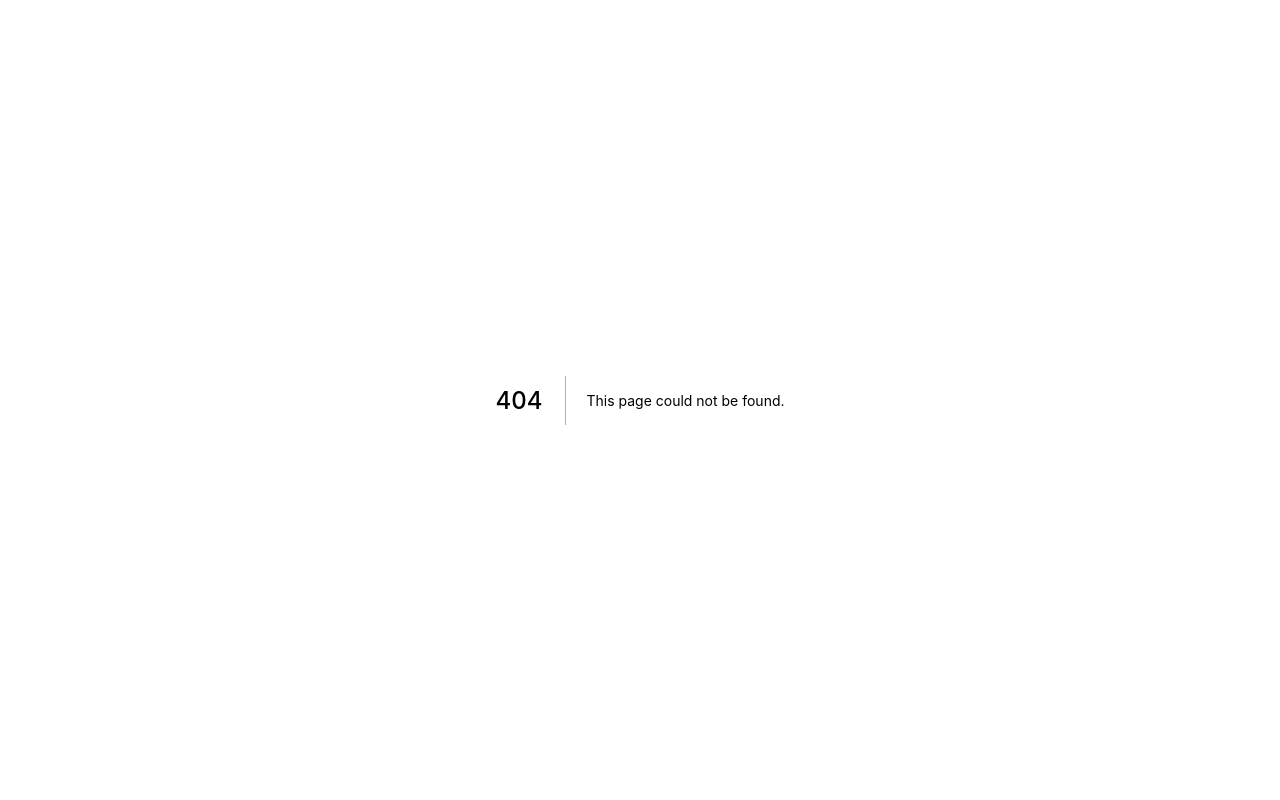
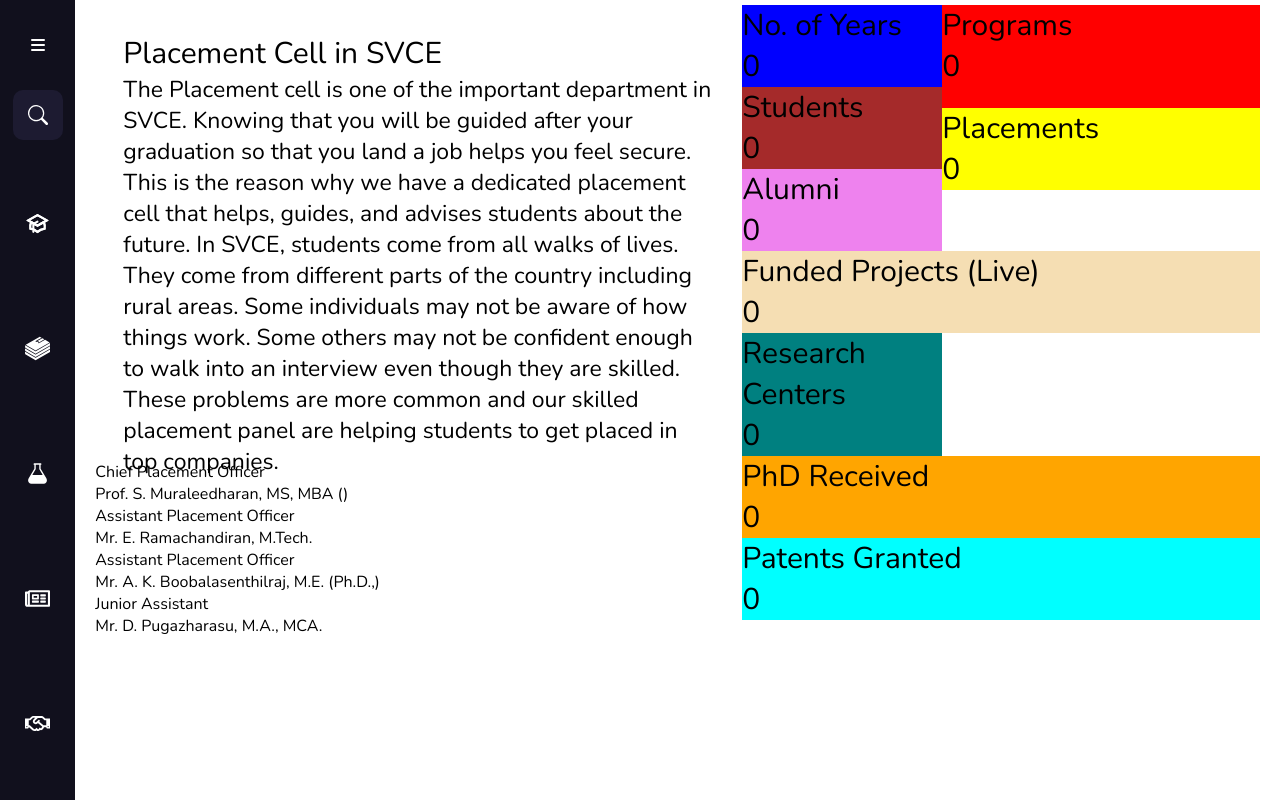
Before and after one commit to AishwaryaSubash/SVCE_Website, a Next.js app: page /Placements in a window 1280 px wide. Before the commit this address had no page. Built offline with nearby package versions, Linux system fonts and the light colour scheme.

Commit message:
A7 Placements

```diff
--- a/components/SideBar/index.tsx
+++ b/components/SideBar/index.tsx
@@ -183,7 +183,12 @@
                 [styles.clickedTextWrapper]: clicked,
               })}
             >
-              <SiBookstack />
+              <Link href="/Placements">
+                <div>
+                  <SiBookstack />
+                </div>
+              </Link>
+
               {clicked && (
                 <motion.div
                   initial={{ x: 300, opacity: 0 }}
@@ -191,7 +196,7 @@
                   className={styles.clickedText}
                   transition={{ delay: 0.25 }}
                 >
-                  Placements
+                  <Link href="/Placements">Placements</Link>
                 </motion.div>
               )}
             </div>
--- a/package.json
+++ b/package.json
@@ -16,6 +16,7 @@
     "framer-motion": "^7.2.0",
     "next": "12.2.5",
     "react": "18.2.0",
+    "react-countup": "^6.3.0",
     "react-dom": "18.2.0",
     "react-icons": "^4.4.0",
     "react-tooltip": "^4.2.21"
--- /dev/null
+++ b/pages/Placements/Placement.ts
@@ -0,0 +1,53 @@
+export interface Stats {
+  id: number;
+  name: string;
+  count: number;
+}
+
+export const Statistics: Stats[] = [
+  {
+    id: 1,
+    name: "No. of Years",
+    count: 37,
+  },
+  {
+    id: 2,
+    name: "Programs",
+    count: 19,
+  },
+  {
+    id: 3,
+    name: "Students",
+    count: 3911,
+  },
+  {
+    id: 4,
+    name: "Placements",
+    count: 98.82,
+  },
+  {
+    id: 5,
+    name: "Alumni",
+    count: 22000,
+  },
+  {
+    id: 6,
+    name: "Funded Projects (Live)",
+    count: 22,
+  },
+  {
+    id: 7,
+    name: "Research Centers",
+    count: 10,
+  },
+  {
+    id: 8,
+    name: "PhD Received",
+    count: 112,
+  },
+  {
+    id: 9,
+    name: "Patents Granted",
+    count: 16,
+  },
+];
--- /dev/null
+++ b/pages/Placements/Placements.module.scss
@@ -0,0 +1,120 @@
+.container {
+  display: flex;
+  font-family: "Nunito", sans-serif !important;
+}
+.sideBar {
+  position: fixed;
+  z-index: 10;
+  max-height: 100%;
+}
+.emptyForAReason {
+  width: 80px;
+  height: 100%;
+}
+.innerContainer {
+  overflow: hidden;
+  width: 100%;
+  height: 100%;
+}
+.mainContainer {
+  display: flex;
+  overflow: hidden;
+  padding: 5px 20px 5px 20px;
+}
+.textContainer {
+  display: flex;
+  flex-direction: column;
+  flex: 5;
+}
+.content {
+  border-radius: 10px;
+  padding: 20px;
+  margin: 8px;
+  height: 400px;
+}
+.heading {
+  font-size: 30px;
+  font-weight: 400;
+}
+.text {
+  font-size: 23px;
+}
+.stats {
+  display: grid;
+  align-items: center;
+  grid-template-columns: 200px;
+  flex: 4;
+  width: 30%;
+  font-size: 30px;
+  height: 100%;
+}
+.stats1 {
+  height: 100%;
+  grid-row: span 3;
+  background-color: blue;
+}
+.stats2 {
+  height: 100%;
+  grid-template-columns: 300px;
+  grid-row: span 4;
+  background-color: red;
+}
+.stats3 {
+  height: 100%;
+
+  grid-row: span 4;
+  background-color: brown;
+}
+.stats4 {
+  height: 100%;
+
+  grid-row: span 4;
+  background-color: yellow;
+}
+.stats5 {
+  height: 100%;
+
+  grid-row: span 4;
+  background-color: violet;
+}
+
+.stats6 {
+  height: 100%;
+
+  grid-column: span 2;
+  background-color: wheat;
+}
+.stats7 {
+  height: 100%;
+  grid-row: span 4;
+  background-color: teal;
+}
+.stats8 {
+  height: 100%;
+  grid-column: span 2;
+  background-color: orange;
+}
+.stats9 {
+  height: 100%;
+
+  grid-column: span 2;
+  background-color: cyan;
+}
+
+.counter {
+  font-size: 30px;
+  /*margin: 5px 550px 5px 550px;*/
+}
+/*
+.stat1 {
+  font-size: 30px;
+}
+.stats4{
+  grid-row: span 4;
+
+}*/
+@media screen and (max-width: 600px) {
+  .sideBar {
+    width: 240px;
+  }
+}
--- /dev/null
+++ b/pages/Placements/index.tsx
@@ -0,0 +1,91 @@
+import React from "react";
+import SideBar from "../../components/SideBar";
+import { Statistics as s } from "./Placement";
+import CountUp from "react-countup";
+import styles from "./Placements.module.scss";
+import cn from "classnames";
+
+const Placements = ({ select }: { select: number }) => {
+  return (
+    <div className={styles.container}>
+      <div className={styles.sideBar}>
+        <SideBar />
+      </div>
+      <div className={styles.emptyForAReason}></div>
+      <div className={styles.innerContainer}>
+        <div className={styles.mainContainer}>
+          <div className={styles.textContainer}>
+            <div className={styles.content}>
+              <div className={styles.heading}>Placement Cell in SVCE</div>
+              <div className={styles.text}>
+                The Placement cell is one of the important department in SVCE.
+                Knowing that you will be guided after your graduation so that
+                you land a job helps you feel secure. This is the reason why we
+                have a dedicated placement cell that helps, guides, and advises
+                students about the future. In SVCE, students come from all walks
+                of lives. They come from different parts of the country
+                including rural areas. Some individuals may not be aware of how
+                things work. Some others may not be confident enough to walk
+                into an interview even though they are skilled. These problems
+                are more common and our skilled placement panel are helping
+                students to get placed in top companies.
+              </div>
+            </div>
+            <div>
+              <div className={styles.p1}>
+                <div className={styles.t1}>Chief Placement Officer</div>
+                Prof. S. Muraleedharan, MS, MBA ()
+              </div>
+              <div className={styles.p2}>
+                <div className={styles.t2}>Assistant Placement Officer</div>
+                Mr. E. Ramachandiran, M.Tech.
+              </div>
+              <div className={styles.p3}>
+                <div className={styles.t3}>Assistant Placement Officer</div>
+                Mr. A. K. Boobalasenthilraj, M.E. (Ph.D.,)
+              </div>
+              <div className={styles.p4}>
+                <div className={styles.t4}>Junior Assistant</div>
+                Mr. D. Pugazharasu, M.A., MCA.
+              </div>
+            </div>
+          </div>
+          <div className={styles.stats}>
+            {s.map((s, i) => {
+              return (
+                <div
+                  key={i}
+
+                  className={cn({
+                    [styles.stats1]: s.id === 1,
+                    [styles.stats2]: s.id === 2,
+                    [styles.stats3]: s.id === 3,
+                    [styles.stats4]: s.id === 4,
+                    [styles.stats5]: s.id === 5,
+                    [styles.stats6]: s.id === 6,
+                    [styles.stats7]: s.id === 7,
+                    [styles.stats8]: s.id === 8,
+                    [styles.stats9]: s.id === 9,
+                  })}
+                >
+                  <div className={styles.statList}> {s.name}</div>
+                  <div>
+                    <CountUp start={0} end={s.count} delay={2}>
+                      {({ countUpRef }) => (
+                        <div>
+                          <span ref={countUpRef} />
+                        </div>
+                      )}
+                    </CountUp>
+                  </div>
+                </div>
+              );
+            })}
+          </div>
+        </div>
+      </div>
+    </div>
+  );
+};
+
+export default Placements;
```
Also changed, not shown: components/HomePage/index.tsx (+3 -5 lines), 1 other file (tests, documents, lock files or other folders).
